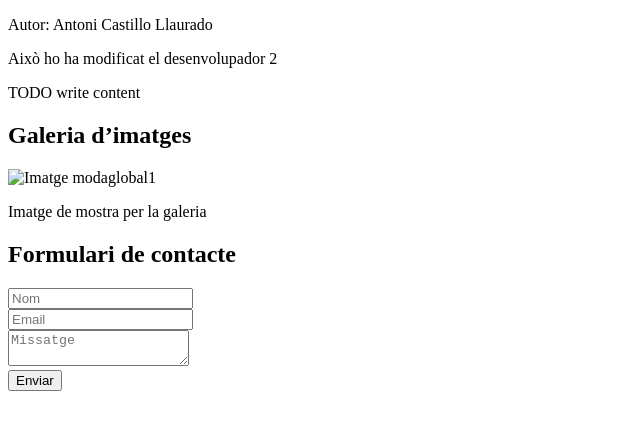
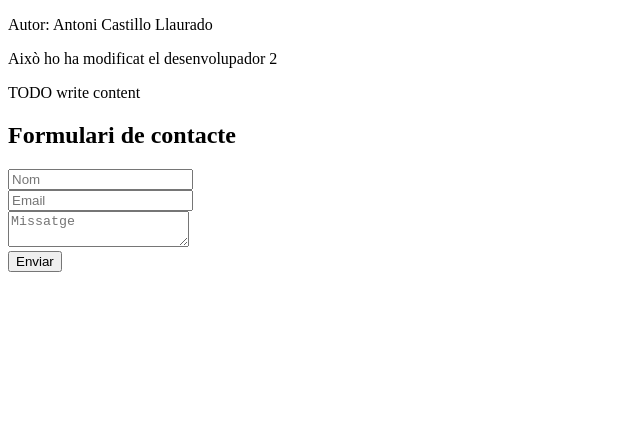
Before and after one commit to AntoniIOC/ModaGlobal, a plain HTML site: page public_html/index.html in a window 1280 px wide. Shown: the whole page, without its empty margins (0-640 px from the left). Drawn offline with Linux system fonts and the light colour scheme.

Commit message:
Eliminar equivocacio

```diff
--- a/public_html/index.html
+++ b/public_html/index.html
@@ -13,11 +13,6 @@ Click nbfs://nbhost/SystemFileSystem/Templates/Other/html.html to edit this temp
         <p>Autor: Antoni Castillo Llaurado</p>
         <p>Això ho ha modificat el desenvolupador 2</p>
         <div>TODO write content</div>
-        <section id="galeria">
-            <h2>Galeria d’imatges</h2>
-            <img src="img/modaglobal1.jpg" alt="Imatge modaglobal1">
-            <p>Imatge de mostra per la galeria</p>
-        </section>
         <section id="contacte">
             <h2>Formulari de contacte</h2>
             <form>
```
